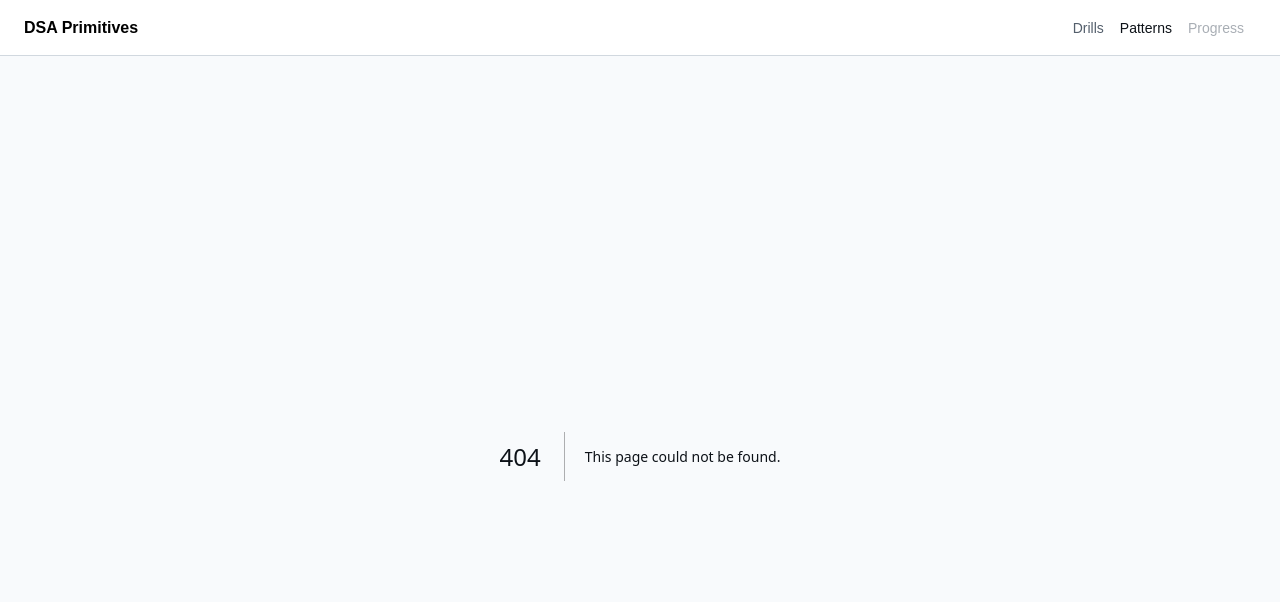
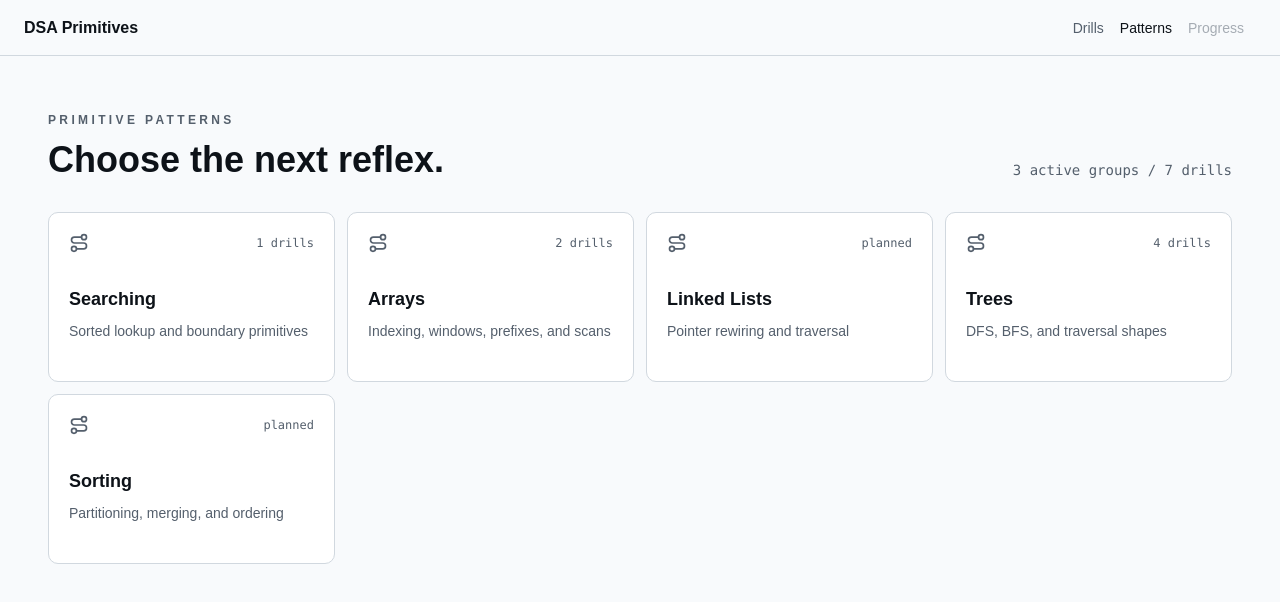
Before and after one commit to StoyanDimitrov0016/dsa-primitives, a Next.js app: page /patterns in a window 1280 px wide. Before the commit this address had no page. Shown: the top 602 px of the page. Built offline with nearby package versions, Linux system fonts and the light colour scheme.

Commit message:
feat: add landing and patterns pages

```diff
--- a/app/page.tsx
+++ b/app/page.tsx
@@ -1,6 +1,6 @@
-import { redirect } from "next/navigation";
-import { defaultDrill } from "./drills";
+import { HomePage } from "@/features/drills/components/home-page";
+import { drillGroups, drills } from "./drills";
 
 export default function Home() {
-  redirect(`/practice/${defaultDrill.groupId}/${defaultDrill.id}`);
+  return <HomePage drillGroups={drillGroups} drills={drills} />;
 }
--- /dev/null
+++ b/app/patterns/page.tsx
@@ -0,0 +1,6 @@
+import { PatternsPage } from "@/features/drills/components/patterns-page";
+import { drillGroups, drills } from "../drills";
+
+export default function Patterns() {
+  return <PatternsPage drillGroups={drillGroups} drills={drills} />;
+}
--- /dev/null
+++ b/features/drills/components/home-code-preview.tsx
@@ -0,0 +1,59 @@
+"use client";
+
+import Editor from "@monaco-editor/react";
+import { MONACO_DARK_THEME_ID, MONACO_LANGUAGE_ID } from "../constants";
+import { defineEditorTheme, editorOptions } from "../lib/editor-config";
+
+const previewCode = `function binarySearch(nums, target) {
+  let lo = 0;
+  let hi = nums.length - 1;
+
+  while (lo <= hi) {
+    const mid = lo + Math.floor((hi - lo) / 2);
+    if (nums[mid] === target) return mid;
+    if (nums[mid] < target) lo = mid + 1;
+    hi = mid - 1;
+  }
+
+  return -1;
+}`;
+
+export function HomeCodePreview() {
+  return (
+    <div className="h-[420px] overflow-hidden rounded-lg border bg-[var(--editor)] shadow-2xl">
+      <div className="flex h-10 items-center justify-between border-b px-4">
+        <div className="flex gap-2">
+          <span className="size-2.5 rounded-full bg-red-400/80" />
+          <span className="size-2.5 rounded-full bg-yellow-400/80" />
+          <span className="size-2.5 rounded-full bg-emerald-400/80" />
+        </div>
+        <div className="font-mono text-xs tracking-[0.08em] text-muted-foreground">
+          binary-search.js
+        </div>
+        <div className="w-16" />
+      </div>
+      <Editor
+        beforeMount={defineEditorTheme}
+        height="calc(100% - 2.5rem)"
+        language={MONACO_LANGUAGE_ID}
+        options={{
+          ...editorOptions,
+          contextmenu: false,
+          cursorBlinking: "solid",
+          folding: false,
+          lineNumbersMinChars: 3,
+          minimap: { enabled: false },
+          readOnly: true,
+          renderLineHighlight: "none",
+          scrollbar: {
+            horizontal: "hidden",
+            vertical: "hidden",
+          },
+          wordWrap: "off",
+        }}
+        theme={MONACO_DARK_THEME_ID}
+        value={previewCode}
+      />
+    </div>
+  );
+}
--- /dev/null
+++ b/features/drills/components/home-page.tsx
@@ -0,0 +1,69 @@
+import Link from "next/link";
+import { ArrowRight } from "lucide-react";
+import { buttonVariants } from "@/components/ui/button";
+import { cn } from "@/lib/utils";
+import type { Drill, DrillGroup } from "../types";
+import { HomeCodePreview } from "./home-code-preview";
+
+type HomePageProps = {
+  drillGroups: DrillGroup[];
+  drills: Drill[];
+};
+
+function getDrillCountForGroup(drills: Drill[], groupId: string) {
+  return drills.filter((drill) => drill.groupId === groupId).length;
+}
+
+export function HomePage({ drillGroups, drills }: HomePageProps) {
+  const drillsHref = "/drills";
+  const activeGroupCount = drillGroups.filter(
+    (group) => getDrillCountForGroup(drills, group.id) > 0
+  ).length;
+
+  return (
+    <div className="min-h-full">
+      <section className="grid min-h-full grid-cols-1 border-b lg:grid-cols-[minmax(0,1fr)_minmax(420px,0.78fr)]">
+        <div className="flex flex-col justify-center px-6 py-16 md:px-12 lg:py-24">
+          <div className="mb-8 flex items-center gap-4">
+            <span className="text-xs font-semibold tracking-[0.28em] text-primary uppercase">
+              DSA training ground
+            </span>
+            <div className="h-px w-16 bg-primary/40" />
+          </div>
+
+          <h1 className="max-w-3xl text-5xl leading-[1.02] font-semibold tracking-normal text-balance md:text-7xl">
+            Stop thinking about the <span className="font-mono text-primary">primitives.</span>
+          </h1>
+
+          <p className="mt-8 max-w-xl text-lg leading-8 text-muted-foreground">
+            Drill the building blocks until binary search, traversal, windows, pointers, and
+            prefixes become reflex. Then the real problem gets your full attention.
+          </p>
+
+          <div className="mt-10 flex flex-col gap-3 sm:flex-row">
+            <Link className={cn(buttonVariants({ size: "lg" }))} href={drillsHref}>
+              Start drilling
+              <ArrowRight className="size-4" />
+            </Link>
+            <Link
+              className={cn(buttonVariants({ size: "lg", variant: "outline" }))}
+              href="/patterns"
+            >
+              Browse patterns
+            </Link>
+          </div>
+
+          <p className="mt-8 font-mono text-sm text-muted-foreground">
+            {activeGroupCount} active groups / {drills.length} drills
+          </p>
+        </div>
+
+        <div className="hidden items-center justify-center border-l bg-muted/20 px-6 lg:flex xl:px-10">
+          <div className="w-full max-w-2xl">
+            <HomeCodePreview />
+          </div>
+        </div>
+      </section>
+    </div>
+  );
+}
--- /dev/null
+++ b/features/drills/components/patterns-page.tsx
@@ -0,0 +1,63 @@
+import Link from "next/link";
+import { Route } from "lucide-react";
+import type { Drill, DrillGroup } from "../types";
+
+type PatternsPageProps = {
+  drillGroups: DrillGroup[];
+  drills: Drill[];
+};
+
+function getDrillCountForGroup(drills: Drill[], groupId: string) {
+  return drills.filter((drill) => drill.groupId === groupId).length;
+}
+
+export function PatternsPage({ drillGroups, drills }: PatternsPageProps) {
+  const activeGroupCount = drillGroups.filter(
+    (group) => getDrillCountForGroup(drills, group.id) > 0
+  ).length;
+
+  return (
+    <div className="min-h-full">
+      <section className="px-6 py-14 md:px-12">
+        <div className="mb-8 flex flex-col justify-between gap-4 md:flex-row md:items-end">
+          <div>
+            <p className="text-xs font-semibold tracking-[0.28em] text-muted-foreground uppercase">
+              Primitive patterns
+            </p>
+            <h1 className="mt-3 text-4xl font-semibold">Choose the next reflex.</h1>
+          </div>
+          <p className="font-mono text-sm text-muted-foreground">
+            {activeGroupCount} active groups / {drills.length} drills
+          </p>
+        </div>
+
+        <div className="grid gap-3 md:grid-cols-2 xl:grid-cols-4">
+          {drillGroups.map((group) => {
+            const count = getDrillCountForGroup(drills, group.id);
+            const firstDrill = drills.find((drill) => drill.groupId === group.id);
+
+            return (
+              <Link
+                aria-disabled={!firstDrill}
+                className="group rounded-lg border bg-card p-5 transition-colors hover:bg-accent"
+                href={firstDrill ? `/practice/${group.id}/${firstDrill.id}` : "/patterns"}
+                key={group.id}
+              >
+                <div className="mb-8 flex items-center justify-between">
+                  <Route className="size-5 text-muted-foreground transition-colors group-hover:text-foreground" />
+                  <span className="font-mono text-xs text-muted-foreground">
+                    {count > 0 ? `${count} drills` : "planned"}
+                  </span>
+                </div>
+                <h2 className="text-lg font-semibold">{group.title}</h2>
+                <p className="mt-2 min-h-10 text-sm leading-5 text-muted-foreground">
+                  {group.description}
+                </p>
+              </Link>
+            );
+          })}
+        </div>
+      </section>
+    </div>
+  );
+}
```
